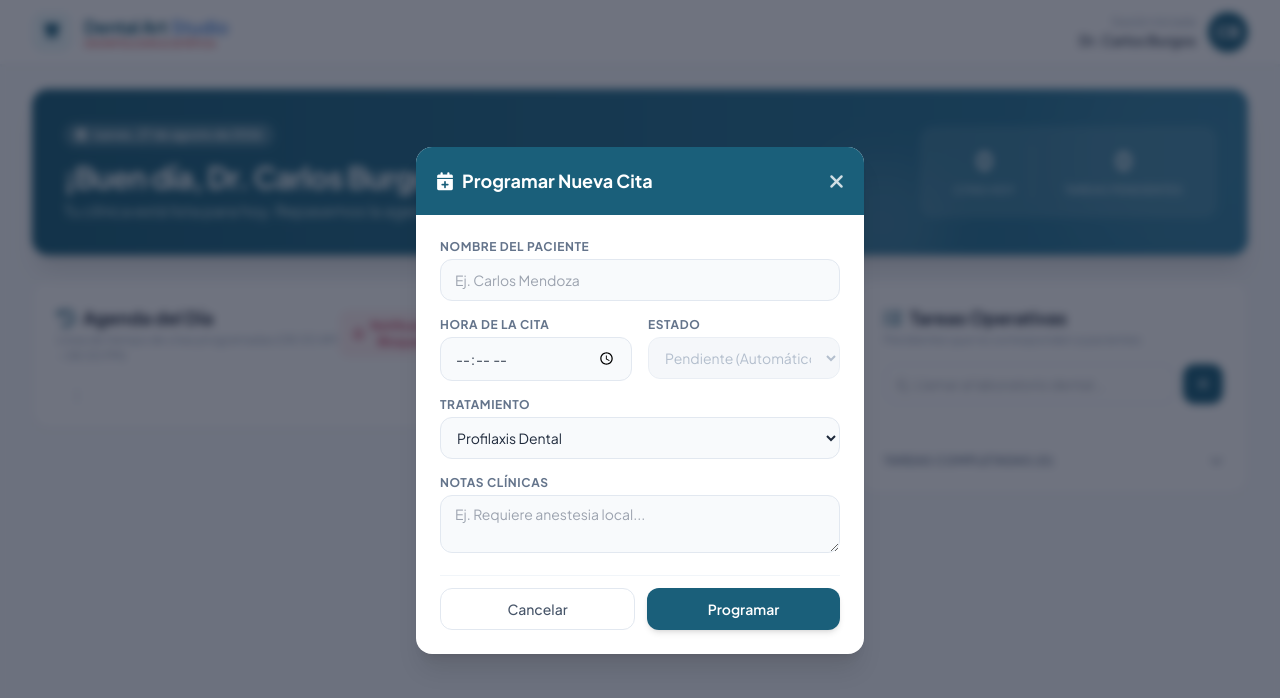
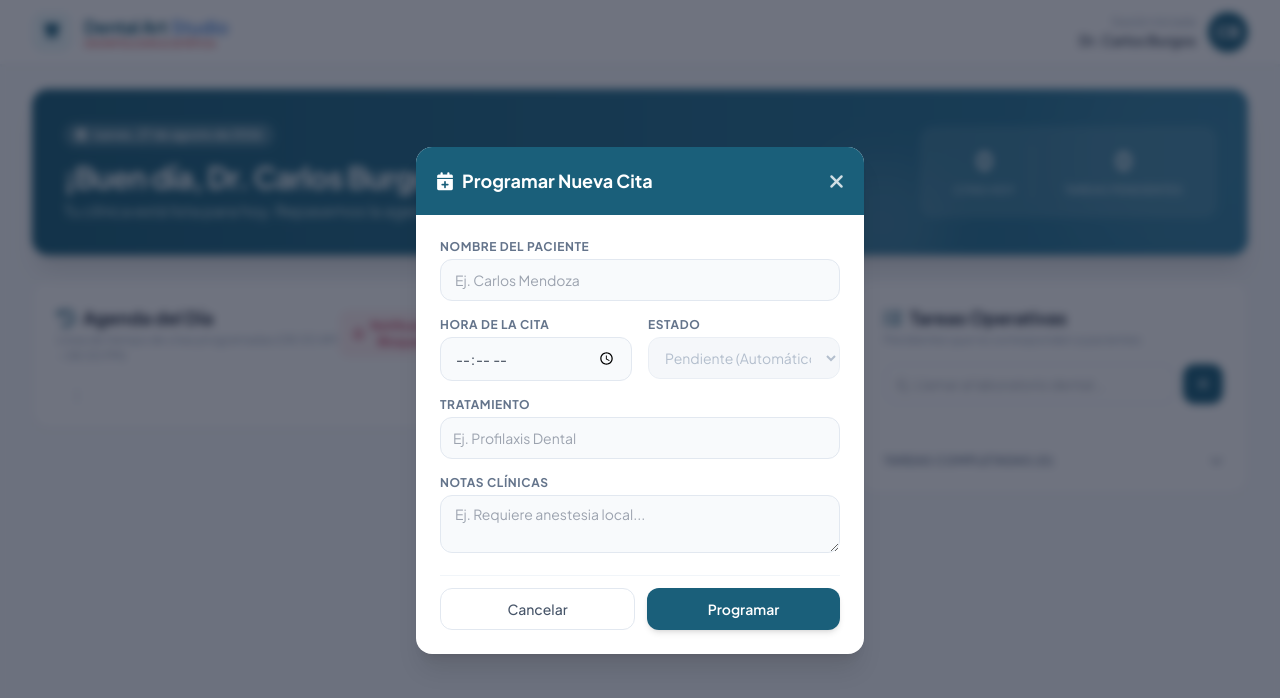
Before and after one commit to elmermercado456/dentalartfuncional, a website: page index.html in a window 1280 px wide. Both pictures are taken after a click on the button "Nueva Cita". Drawn offline with nearby package versions, Linux system fonts and the light colour scheme; no server answers.

Commit message:
Change treatment select to input with datalist to allow custom treatments

```diff
--- a/index.html
+++ b/index.html
@@ -250,14 +250,15 @@
             </div>
             <div>
                 <label class="block text-xs font-bold text-slate-500 uppercase tracking-wider mb-1">Tratamiento</label>
-                <select id="appt-treatment" required class="w-full text-sm bg-slate-50 border border-slate-200 rounded-xl px-3 py-2.5 focus:outline-none focus:ring-2 focus:ring-dental-teal/30 focus:border-dental-teal transition-all">
-                    <option value="Profilaxis Dental">Profilaxis Dental</option>
-                    <option value="Tratamiento de Endodoncia">Tratamiento de Endodoncia</option>
-                    <option value="Resina Estética Estructural">Resina Estética Estructural</option>
-                    <option value="Blanqueamiento Led">Blanqueamiento Led</option>
-                    <option value="Extracción Tercer Molar">Extracción Tercer Molar</option>
-                    <option value="Evaluación General">Evaluación General</option>
-                </select>
+                <input type="text" id="appt-treatment" required list="treatment-options" placeholder="Ej. Profilaxis Dental" class="w-full text-sm bg-slate-50 border border-slate-200 rounded-xl px-3 py-2.5 focus:outline-none focus:ring-2 focus:ring-dental-teal/30 focus:border-dental-teal transition-all">
+                <datalist id="treatment-options">
+                    <option value="Profilaxis Dental"></option>
+                    <option value="Tratamiento de Endodoncia"></option>
+                    <option value="Resina Estética Estructural"></option>
+                    <option value="Blanqueamiento Led"></option>
+                    <option value="Extracción Tercer Molar"></option>
+                    <option value="Evaluación General"></option>
+                </datalist>
             </div>
             <div>
                 <label class="block text-xs font-bold text-slate-500 uppercase tracking-wider mb-1">Notas Clínicas</label>
```
